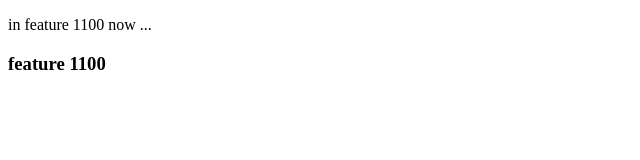
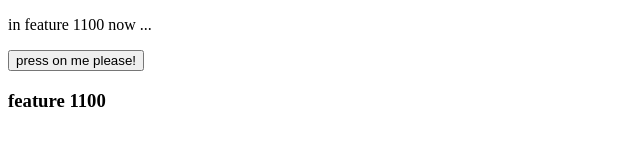
Before and after one commit to TSH61-git/git-lesson7, a plain HTML site: page index.html in a window 1280 px wide. Shown: the whole page, without its empty margins (0-640 px from the left). Drawn offline with Linux system fonts and the light colour scheme.

Commit message:
add button to html

```diff
--- a/index.html
+++ b/index.html
@@ -8,7 +8,7 @@
 </head>
 <body>
     <p> in feature 1100 now ... </p>
-
+    <button> press on me please! </button>
     <h3> feature 1100  </h3>
 </body>
 </html>
```
